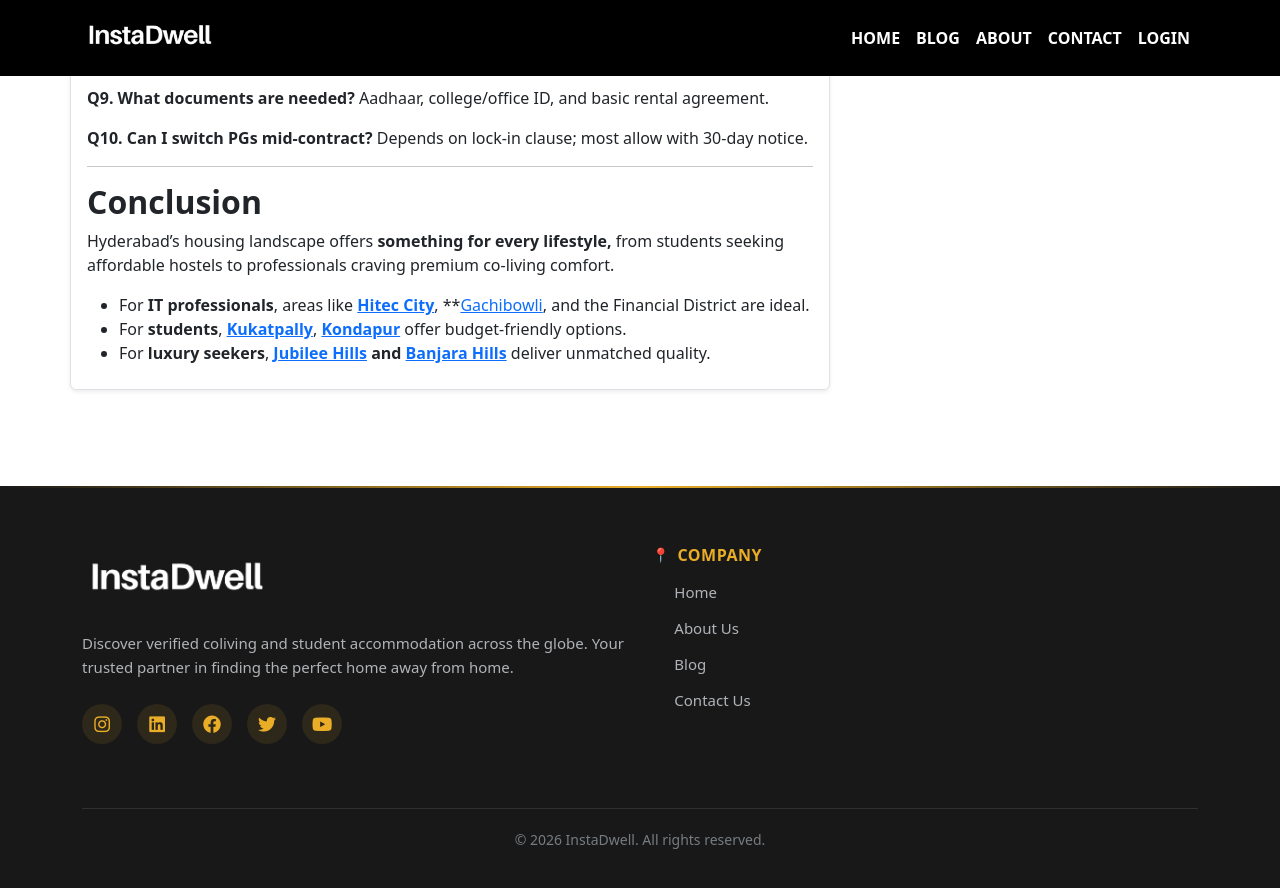
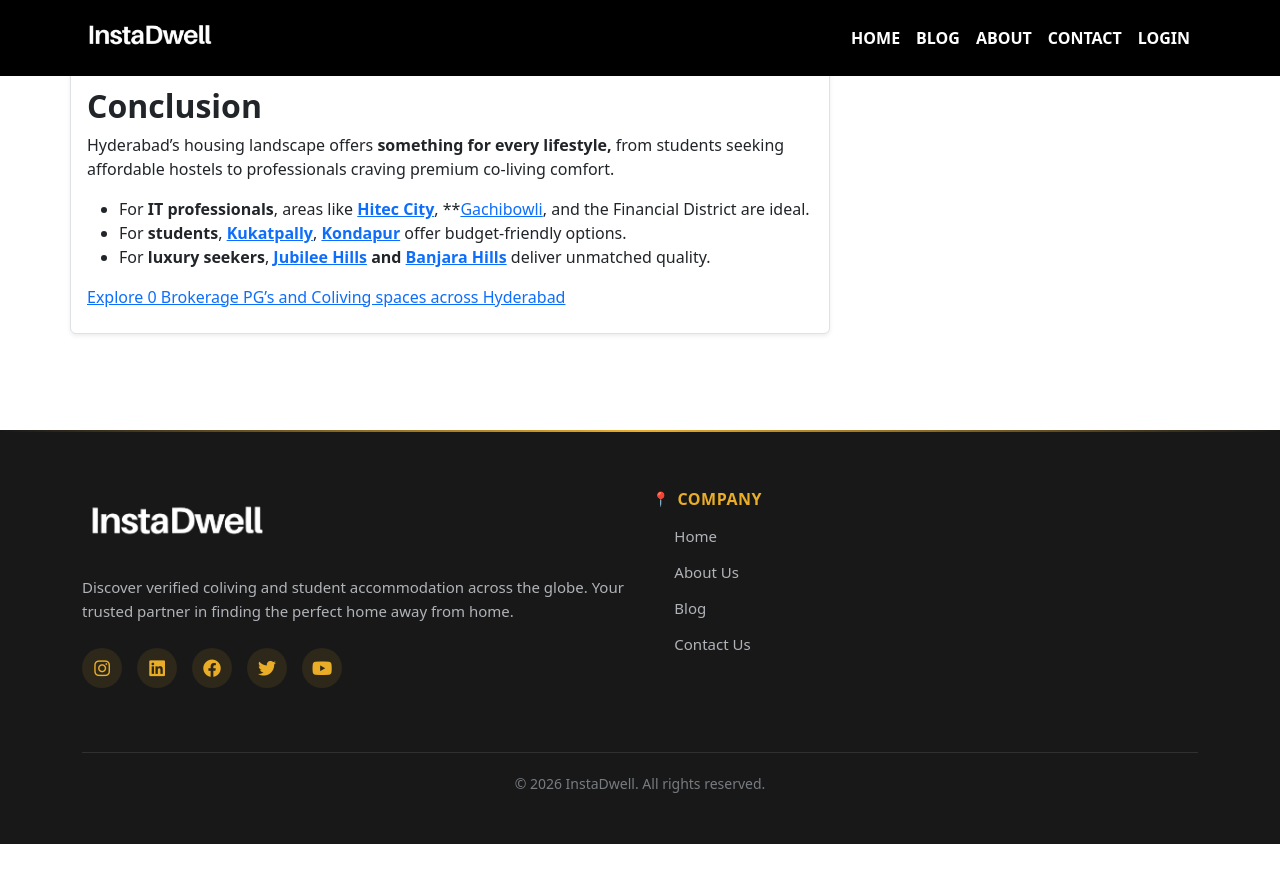
Before and after one commit to instadw/instadwell-blog, a Jekyll site: the page built from _posts/2025-10-27-hyderabad-pg-co-living-and-student-accommodation-the-ultimate-guide.md, in a window 1280 px wide and 900 px high, scrolled down 5436 px. Shown: the top 888 px of the window. Built offline with Jekyll 4.4.1, drawn with Linux system fonts in a browser that asks for light colours; after the commit the page ends 6280 px from its top, so only the background shows below that; some of the changed lines change nothing that is shown.

Commit message:
Update 2025-10-27-hyderabad-pg-co-living-and-student-accommodation-the-ultimate-guide.md

```diff
--- a/_posts/2025-10-27-hyderabad-pg-co-living-and-student-accommodation-the-ultimate-guide.md
+++ b/_posts/2025-10-27-hyderabad-pg-co-living-and-student-accommodation-the-ultimate-guide.md
@@ -1,6 +1,6 @@
 ---
 title: "Hyderabad PG and Co Living: Your Ultimate Student Stay Guide"
-description: "Find the best student accommodation in Hyderabad, PGs, co living spaces and affordable housing close to top colleges with secure and verified options."
+description: "Compare the best PGs and co-living spaces in Hyderabad — Gachibowli, Ameerpet, Madhapur & Kondapur. Real prices, zero brokerage, verified listings. Updated 2026."
 image: "/assets/images/hyderabad-pg-co-living-and-student-accommodation-the-ultimate-guide.webp"
 layout: post
 permalink: /:title
@@ -16,17 +16,12 @@
 4. [Why PGs, Co-Living & Student Hostels Are Booming in Hyderabad](#why-popular)
 5. [Top Localities for PGs & Co-Living Spaces in Hyderabad](#top-localities)
 
-   Hitec City
-
-   Madhapur
-
-   Gachibowli & Financial District
-
-   Jubilee Hills & Banjara Hills
-
-   Kondapur & Kokapet
-
-   Kukatpally & Nanakramguda
+   1. Hitec City
+   2. Madhapur
+   3. Gachibowli & Financial District
+   4. Jubilee Hills & Banjara Hills
+   5. Kondapur & Kokapet
+   6. Kukatpally & Nanakramguda
 
 7. [How to Choose the Ideal Area for Your Stay](#how-to-choose-area)
 8. [What to Look for Before Booking a PG or Co-Living Space](#what-to-look-for)
@@ -229,3 +224,5 @@
 * For **IT professionals**, areas like **[Hitec City](https://instadwell.com/search?lat=17.4434646&lng=78.3771953&location=HITEC%20City,%20Hyderabad,%20Telangana,%20India&city=Hyderabad&country=India)**, **[Gachibowli](https://instadwell.com/search?lat=17.4400802&lng=78.3489168&location=Gachibowli,%20Hyderabad,%20Telangana,%20India&city=Hyderabad&country=India), and the Financial District are ideal.
 * For **students**, **[Kukatpally](https://instadwell.com/search?lat=17.4875418&lng=78.3953462&location=Kukatpally,%20Hyderabad,%20Telangana,%20India&city=Hyderabad&country=India)**, **[Kondapur](https://instadwell.com/search?lat=17.4700319&lng=78.3534174&location=Kondapur,%20Hyderabad,%20Telangana,%20India&city=Hyderabad&country=India)** offer budget-friendly options.
 * For **luxury seekers**, **[Jubilee Hills](https://instadwell.com/search?lat=17.4325894&lng=78.4070691&location=Jubilee%20Hills,%20Hyderabad,%20Telangana,%20India&city=Hyderabad&country=India)  and [Banjara Hills](https://instadwell.com/search?lat=17.416889&lng=78.43867&location=Banjara%20Hills,%20Hyderabad,%20Telangana,%20India&city=Hyderabad&country=India)** deliver unmatched quality.
+
+[Explore 0 Brokerage PG's and Coliving spaces across Hyderabad](https://instadwell.com/best-pgs-and-co-living-spaces-in-hyderabad)
```
